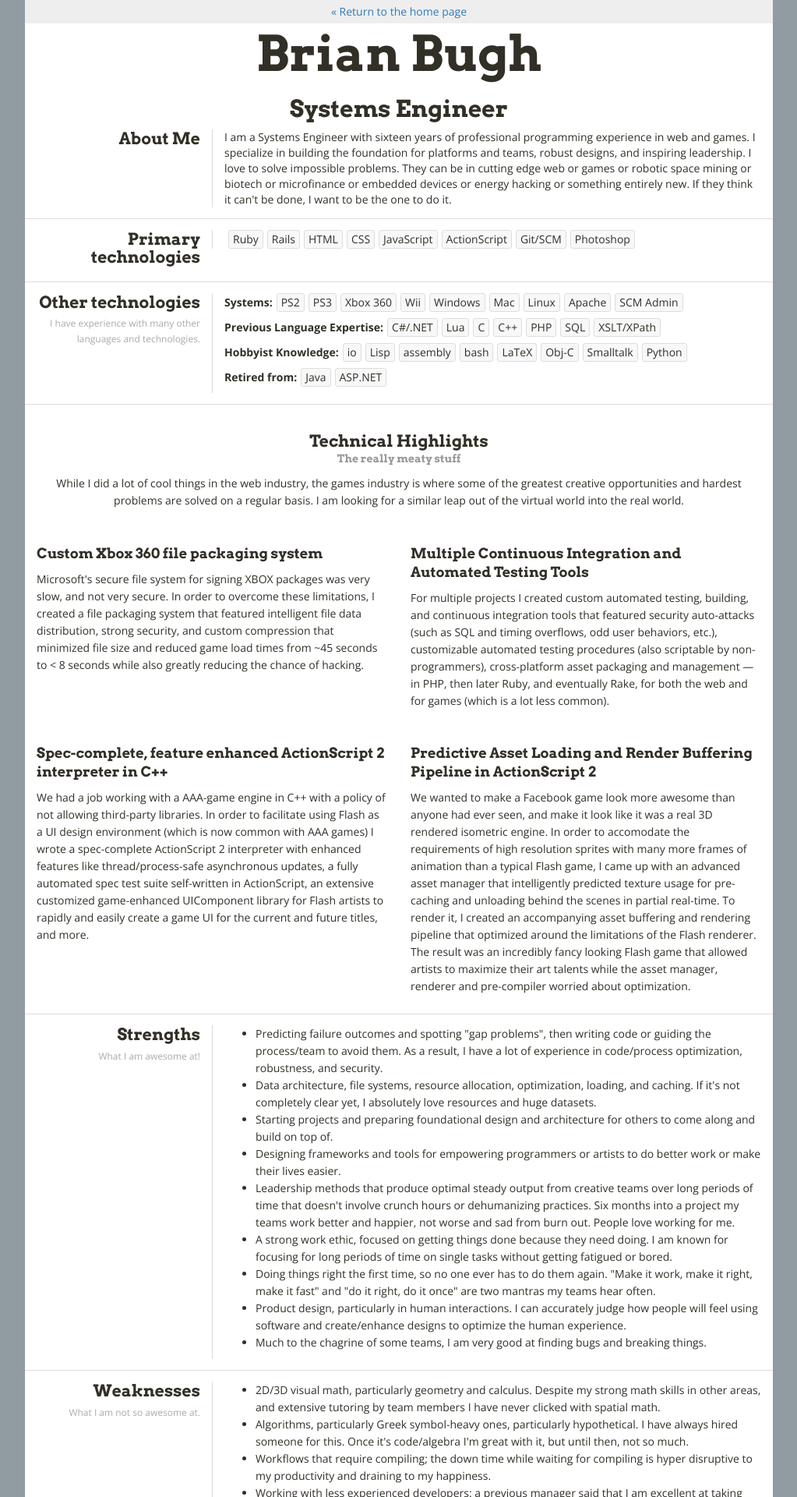
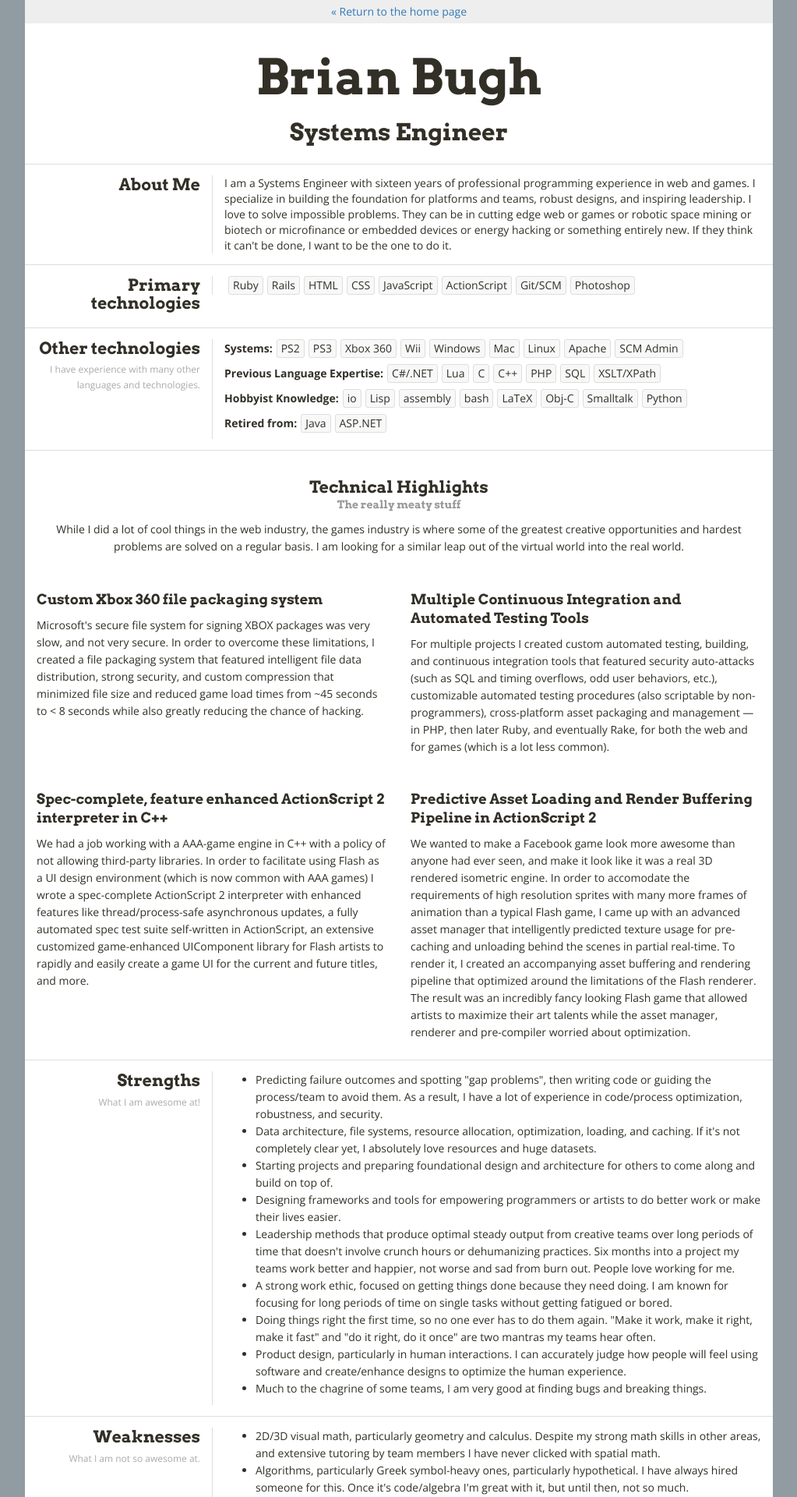
Before and after one commit to bbugh/bbugh.github.io-2015, a Jekyll site: the page built from resume.html, in a window 1280 px wide. Shown: the top 1920 px of the page at 78% size, without its empty margins (128-1151 px from the left). Built offline with Jekyll 4.4.1, drawn with Linux system fonts in a browser that asks for light colours; some of the changed text lies outside the part shown.

Commit message:
Made Resume page look correct.

```diff
--- a/_includes/personal_info.html
+++ b/_includes/personal_info.html
@@ -1,3 +1,9 @@
+<div id="contact" class="row headline personal-info">
+  <div class="col-sm-12">
+    <h1>Contact me!</h1>
+  </div>
+</div>
+
 <div class="row personal-info row-divider">
   <div class="col-sm-2" style="padding-right:0">
     <img src="images/facebookpreview.jpg" style="max-width:100%;border:5px solid white">
--- a/css/site.css
+++ b/css/site.css
@@ -265,10 +265,10 @@
   text-align:center;
   padding:5px 0;
   background-color: #eee;
-  margin-left: -15px;
+  /*margin-left: -15px;
   margin-right: -15px;
   position: fixed;
   width: 100%;
   max-width: inherit;
-  z-index: 2;
+  z-index: 2;*/
 }
--- a/index.html
+++ b/index.html
@@ -153,10 +153,4 @@
 </div>
 
 
-<div id="contact" class="row headline personal-info">
-  <div class="col-sm-12">
-    <h1>Contact me!</h1>
-  </div>
-</div>
-
 {% include personal_info.html %}
--- a/resume.html
+++ b/resume.html
@@ -3,11 +3,13 @@
 id: resume
 ---
 
-<p id="top-link">
-  <a href="/">&laquo; Return to the home page</a>
-</p>
+<div class="row">
+  <div id="top-link" class="col-sm-12">
+    <a href="/">&laquo; Return to the home page</a>
+  </div>
+</div>
 
-<div class="hero row-divider">
+<div class="row hero row-divider">
   <div class="col-sm-12">
     <h1>Brian Bugh</h1>
     <h2>Systems Engineer</h2>
@@ -142,6 +144,7 @@
   </div>
 </div>
 
+
 <div class="row row-divider tech-highlights">
   <div class="col-sm-3 aside">
     <h2>Strengths</h2>
@@ -251,3 +254,5 @@
     </div>
   </div>
 </div>
+
+{% include personal_info.html %}
```
Also changed, not shown: other parts of resume.html (+1 -1 lines).
